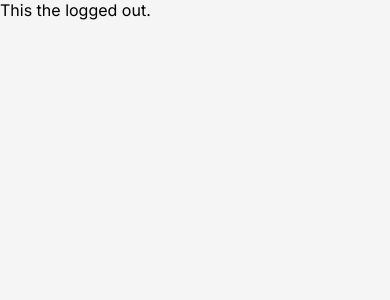
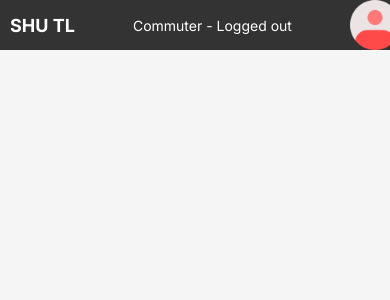
Before and after one commit to vldngls/SHUTL, a React (Vite) app in the folder frontend/: page /ShutlLoggedOut in a window 390 px wide. Shown: the top 300 px of the page. Built offline with nearby package versions, Linux system fonts and the light colour scheme.

Commit message:
dami icon

```diff
--- /dev/null
+++ b/frontend/src/css/Loggedout.css
@@ -0,0 +1,91 @@
+/* Base styles for larger screens (e.g., desktop) */
+.navbar {
+    display: flex;
+    flex-direction: column;
+    align-items: center;
+    width: 64px;
+    height: 97.9%;
+    background-color: #333;
+    color: white;
+    border-top-right-radius: 38px;
+    border-bottom-right-radius: 38px;
+    padding: 10px;
+    position: fixed;
+    left: 0;
+    top: 0;
+  }
+
+  .logo {
+    font-size: 24px;
+    font-weight: bold;
+    margin-bottom: 20px;
+    align-self: flex-start;
+  }
+
+  .status {
+    font-size: 16px;
+    margin-top: auto;
+  }
+
+  .nav-icon {
+    width: 40px; /* Adjust size as needed */
+    height: 40px;
+    margin-top: auto; /* Pushes the icon to the bottom */
+    align-self: center; /* Center the icon */
+  }
+
+  /* Media query for smaller screens (e.g., tablets) */
+  @media (max-width: 768px) {
+    .navbar {
+      width: 48px;
+      height: 100%;
+      padding: 8px;
+    }
+
+    .logo {
+      font-size: 20px;
+      margin-bottom: 15px;
+    }
+
+    .status {
+      font-size: 14px;
+    }
+
+    .nav-icon {
+      width: 35px;
+      height: 35px;
+    }
+  }
+
+  /* Media query for mobile screens (e.g., smartphones) */
+  @media (max-width: 480px) {
+    .navbar {
+      flex-direction: row;
+      justify-content: space-between;
+      width: 100%;
+      height: 50px;
+      border-radius: 0;
+      padding: 0 10px;
+      position: fixed;
+      bottom: 0;
+    }
+
+    .logo {
+      font-size: 18px;
+      margin-bottom: 0;
+      align-self: center;
+    }
+
+    .status {
+      font-size: 14px;
+      margin-top: 0;
+      align-self: center;
+    }
+
+    .nav-icon {
+      width: 50px; /* Smaller icon size for mobile */
+      height: 50px;
+      margin-top: 0;
+      align-self: center;
+    }
+  }
--- a/frontend/src/pages/shutlLoggedOut.jsx
+++ b/frontend/src/pages/shutlLoggedOut.jsx
@@ -1,11 +1,15 @@
-import React from 'react'
+import React from 'react';
+import '../css/Loggedout.css';
 
 const ShutlLoggedOut = () => {
   return (
-    <div>
-      This the logged out.
+    <div className="navbar">
+      <div className="logo">SHU TL</div>
+      <div className="status">Commuter - Logged out</div>
+      {/* New icon at the bottom of the navbar */}
+      <img src="../public/icon.png" alt="Navigation Icon" className="nav-icon" />
     </div>
-  )
-}
+  );
+};
 
-export default ShutlLoggedOut
+export default ShutlLoggedOut;
```
Also changed, not shown: frontend/public/icon.png (added).
